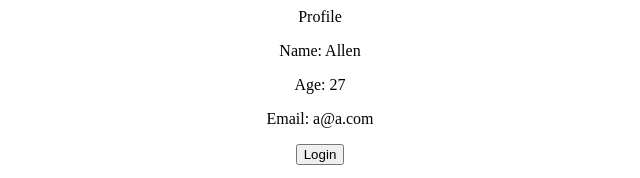
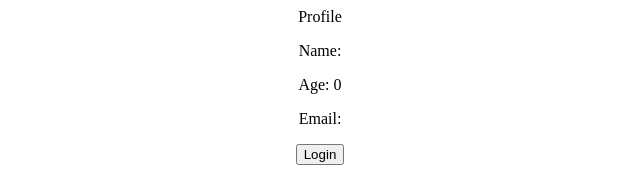
Before and after one commit to allenaxie/react-redux-practice, a React (Create React App) app: page / in a window 1280 px wide. Shown: the top 178 px of the page, without its empty margins (320-960 px from the left). Built offline with nearby package versions, Linux system fonts and the light colour scheme.

Commit message:
Modify state with useDispatch.

```diff
--- a/src/components/Login.js
+++ b/src/components/Login.js
@@ -1,9 +1,20 @@
-import React from 'react'
+import React from 'react';
+import { useDispatch } from 'react-redux';
+import { login } from '../features/user';
 
 const Login = () => {
-  return (
-    <button>Login</button>
-  )
+
+    // useDispatch is used to modify state
+    const dispatch = useDispatch();
+
+    return (
+        <button onClick={() => dispatch(login({
+            // passing payload to reducer function
+            name: "Allen",
+            age: 27,
+            email: "a@a.com",
+        }))}>Login</button>
+    )
 }
 
 export default Login
--- a/src/components/Profile.js
+++ b/src/components/Profile.js
@@ -3,6 +3,7 @@
 
 const Profile = () => {
 
+    // state.nameOfSlice.value
     const user = useSelector((state) => state.user.value);
     console.log(user)
 
--- a/src/features/user.js
+++ b/src/features/user.js
@@ -7,9 +7,9 @@
     // initial values
     initialState: {
         value: {
-            name: "Allen",
-            age: 27,
-            email: "a@a.com",
+            name: "",
+            age: 0,
+            email: "",
         }
     },
     reducers: {
@@ -20,4 +20,6 @@
     }
 })
 
+export const {login} = userSlice.actions;
+
 export default userSlice.reducer;
```
